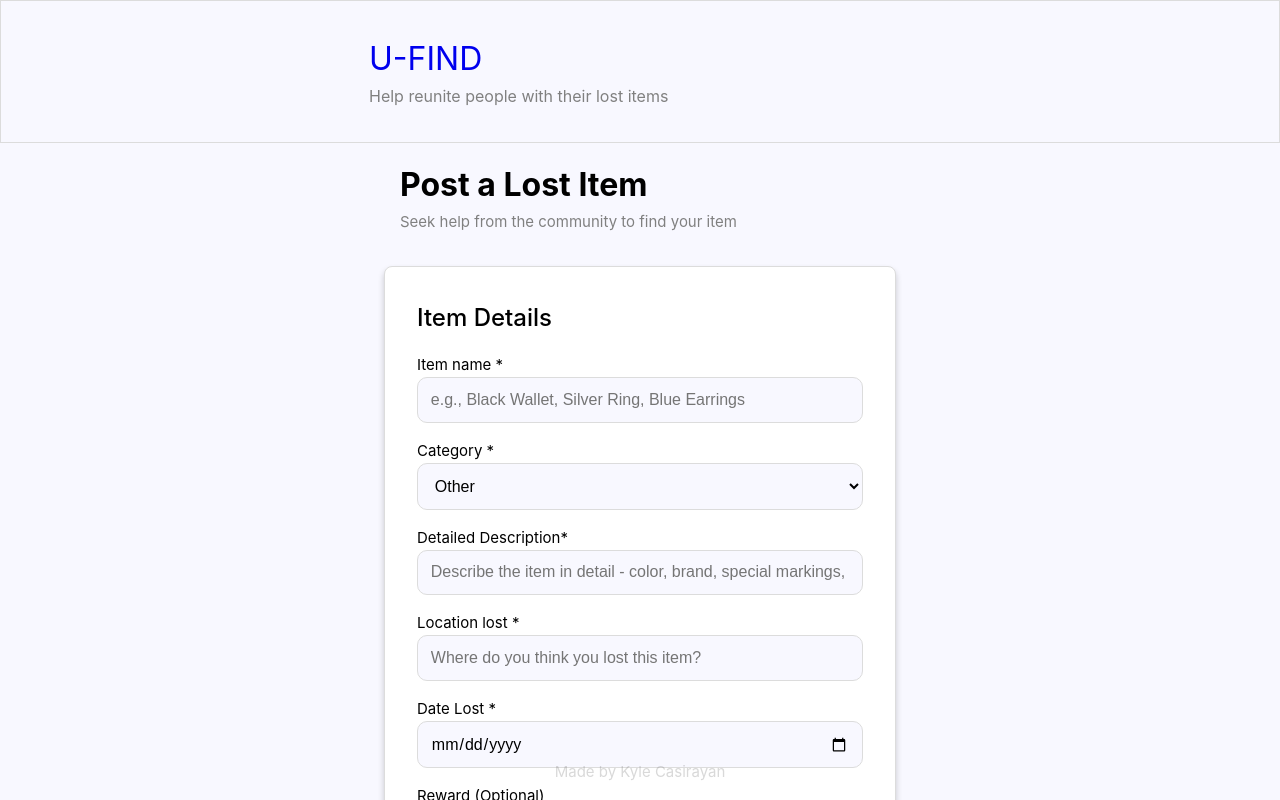
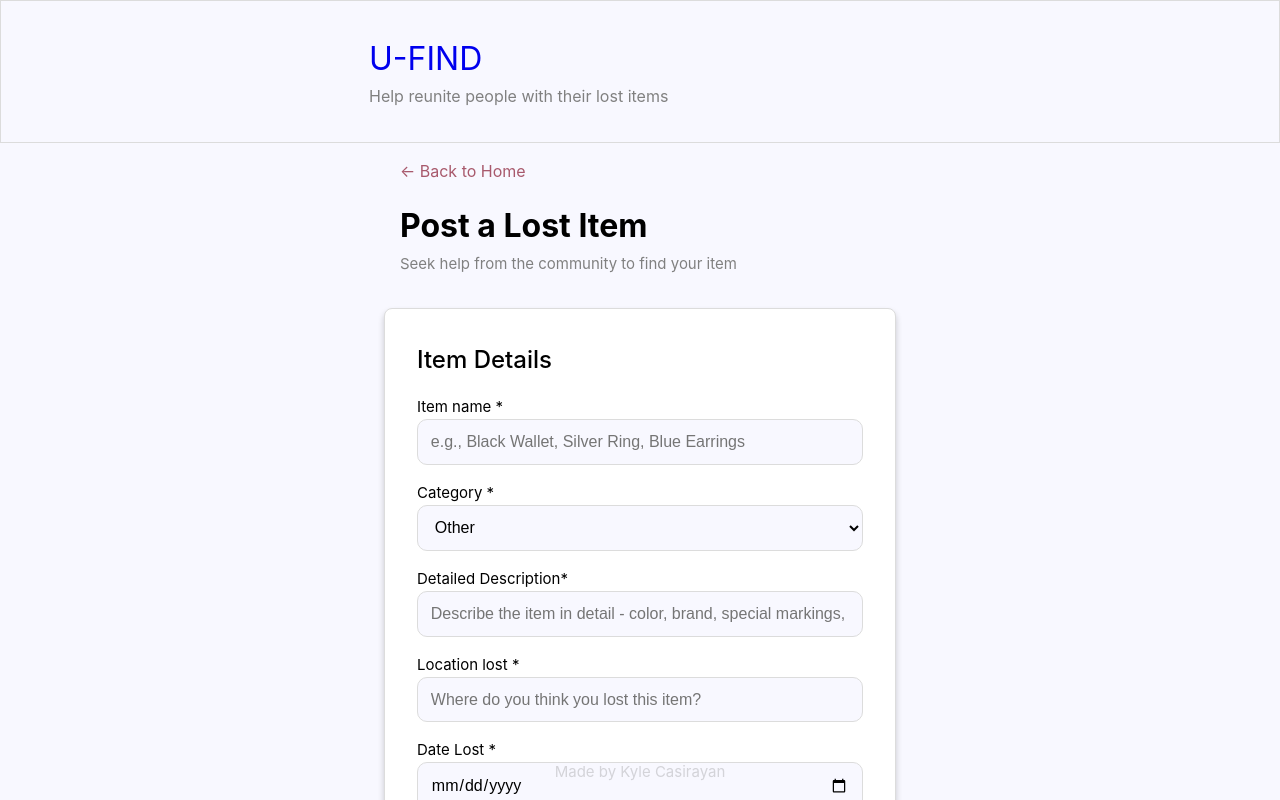
Before and after one commit to DareDevilLuc/U-Find, a Vue app in the folder frontend/: page /postLost in a window 1280 px wide. Shown: the top 800 px of the page. Built offline with nearby package versions, Linux system fonts and the light colour scheme.

Commit message:
created back to home button

```diff
--- a/frontend/src/components/BackToHome.vue
+++ b/frontend/src/components/BackToHome.vue
@@ -3,9 +3,45 @@
 </script>
 
 <template>
-
+    <div class="homeContainer">
+        <div class="homeButton">
+            <RouterLink :to="{name: 'home'}">
+                <- Back to Home
+            </RouterLink>
+        </div>
+    </div>
 </template>
 
 <style scoped>
+    a{
+        text-decoration: none;
+        color: rgb(168, 89, 108);
+        font-size: medium;
+        transition: 0.2s;
+    }
+
+    a:hover{
+        color: rgb(213, 55, 92);
+    }
+
+    .homeContainer{
+        min-width: 100%;
+        display: flex;
+        justify-content: center;
+        background-color: ghostwhite;
+    }
+
+    .homeButton{
+        min-width: 80%;
+        padding: 1rem;
+        margin-bottom: -1rem;
+    }
+
+    @media (min-width: 1024px) {
+        .homeButton{
+            min-width: 40%;
+        }
+
+    }
 
 </style>
--- a/frontend/src/views/PostFoundView.vue
+++ b/frontend/src/views/PostFoundView.vue
@@ -1,9 +1,10 @@
 <script setup>
 import Post from '@/components/Post.vue';
-
+import BackToHome from '@/components/BackToHome.vue';
 </script>
 
 <template>
+    <BackToHome/>
     <Post
     head-big-info="Post a Found Item"
     head-sub-info="Help us find the owner of the item"
--- a/frontend/src/views/PostLostView.vue
+++ b/frontend/src/views/PostLostView.vue
@@ -1,9 +1,11 @@
 <script setup>
 import Post from '@/components/Post.vue';
+import BackToHome from '@/components/BackToHome.vue';
 
 </script>
 
 <template>
+    <BackToHome/>
     <Post
     head-big-info="Post a Lost Item"
     head-sub-info="Seek help from the community to find your item"
```
